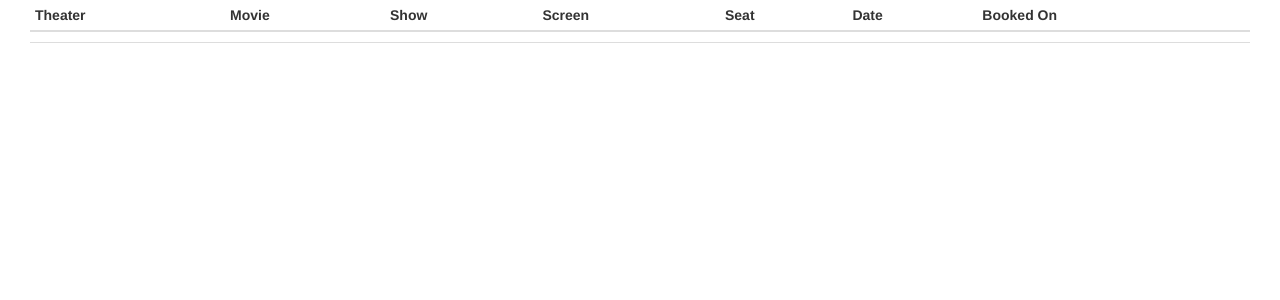
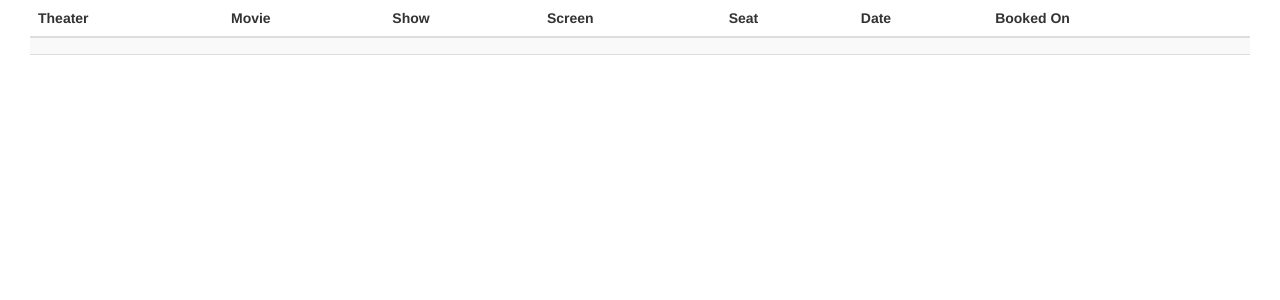
Before and after one commit to firoz74828/BookMovieTicket, a Django app: template Booking/templates/Booking/user_booking.html in a window 1280 px wide. Shown: the part 50-350 px from the top of the page. Run offline with Django 3.2, Linux system fonts and the light colour scheme; the template is opened without the code that fills it: values that come from a table or form of the project are taken from there, others are empty; data comes from the database, SQL or seed files in the repository; some libraries are stand-ins or nearby versions.

Commit message:
DetailView updated

```diff
--- a/Booking/templates/Booking/user_booking.html
+++ b/Booking/templates/Booking/user_booking.html
@@ -1,8 +1,8 @@
 {% extends "base.html" %}
 {% block content %}
 
-<div class="container">
-    <table class="table table-condensed">
+<div class="container" width:80%;>
+    <table class="table table-striped ">
         <thead>
           <tr>
             <th>Theater</th>
```
